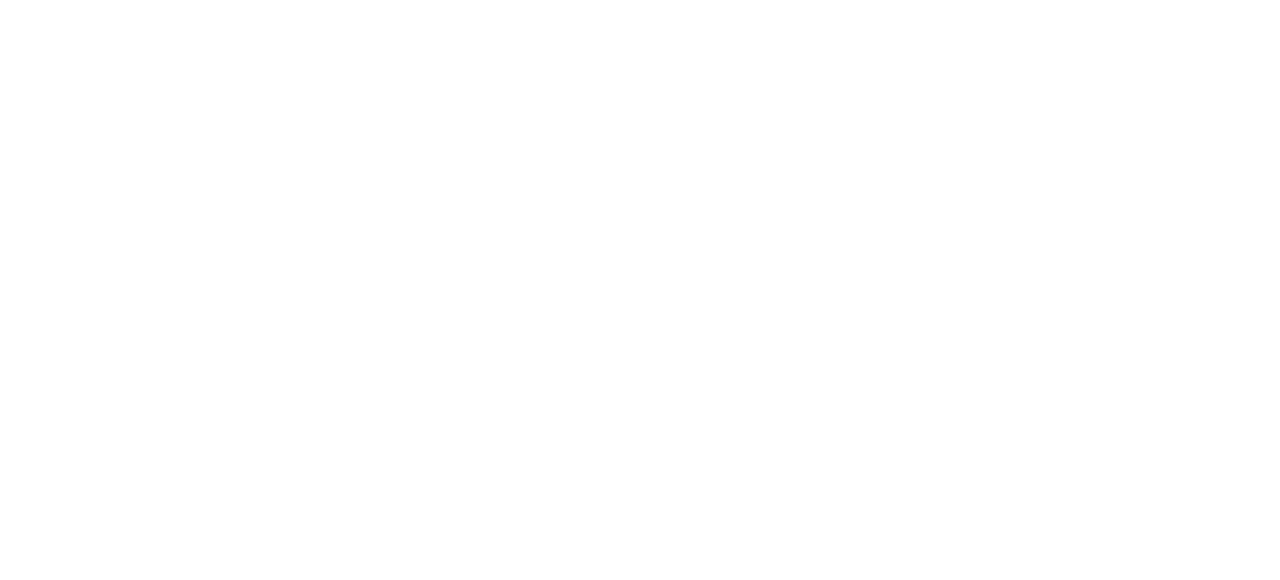
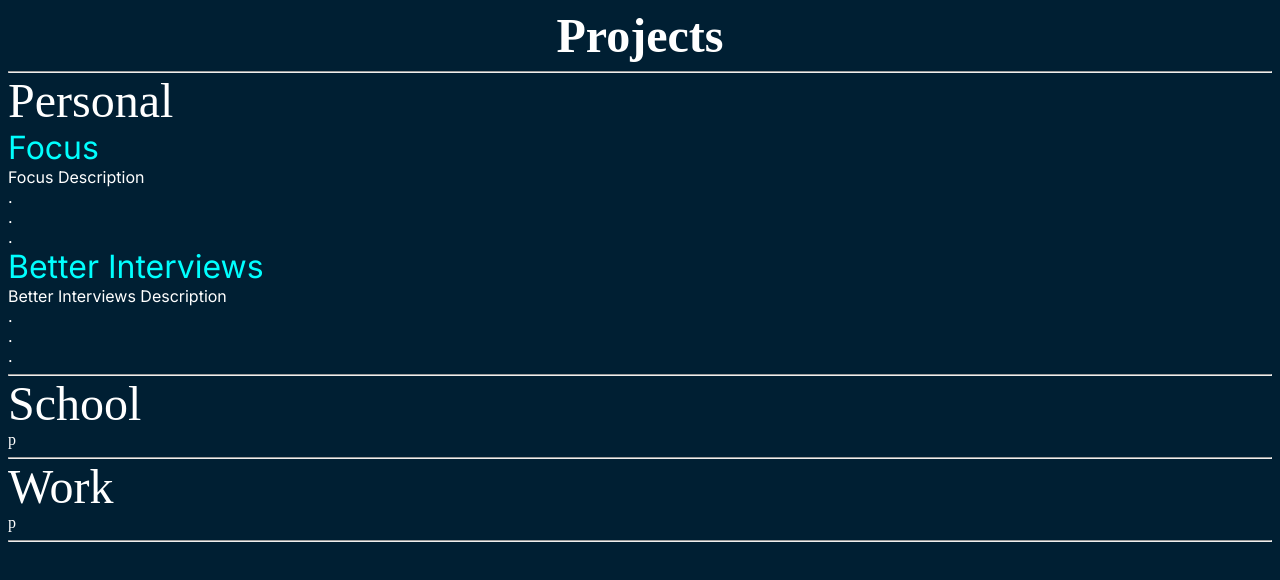
Before and after one commit to Jirrer/Portfolio.github.io, a plain HTML site: page index.html in a window 1280 px wide. Drawn offline with Linux system fonts and the light colour scheme.

Commit message:
worked on index

```diff
--- /dev/null
+++ b/Focus/styles.css
@@ -0,0 +1,3 @@
+h1 {
+    text-align: center;
+}
--- a/index.html
+++ b/index.html
@@ -4,8 +4,30 @@
     <meta charset="UTF-8">
     <meta name="viewport" content="width=device-width, initial-scale=1.0">
     <title>John Irrer - Portfolio</title>
+    <link rel="stylesheet" href="styles.css">
+    <link href='https://fonts.googleapis.com/css?family=Inter' rel='stylesheet'>
+    <h1>Projects</h1>
+    <hr>
 </head>
 <body>
+    <h2>Personal</h2>
+    <a href="Focus/Focus.html">Focus</a>
+    <p>Focus Description</p>
+    <p>.</p>
+    <p>.</p>
+    <p>.</p>
+    <a href="Better_Interviews/Better_Interviews.html">Better Interviews</a>
+    <p>Better Interviews Description</p>
+    <p>.</p>
+    <p>.</p>
+    <p>.</p>
+    <hr>
+    <h2>School</h2>
+    p
+    <hr>
+    <h2>Work</h2>
+    p
+    <hr>
 
 </body>
 </html>
--- a/styles.css
+++ b/styles.css
@@ -0,0 +1,45 @@
+body {
+    background-color: #001f33;
+    color: white;
+}
+
+h1 {
+    margin-bottom: 0;
+    margin-top: 0;
+    text-align: center;
+    font-size: 48px;
+}
+
+hr {
+    margin-top: 1/2;
+    margin-bottom: 0;
+}
+
+a {
+    font-family: 'Inter';
+    font-size: 32px;
+    font-weight: 100;
+    text-decoration: none;
+}
+
+a:link, a:visited {
+    color: #00ffff;
+}
+
+a:hover, a:active {
+    color: #00bfff	;
+}
+
+p {
+    margin-top: 0;
+    margin-bottom: 0;
+    font-family: 'Inter';
+    font-weight: 100;
+}
+
+h2 {
+    margin-bottom: 0;
+    margin-top: 0;
+    font-size: 48px;
+    font-weight: 100;
+}
```
Also changed, not shown: Better_Interviews/Better_Interviews.html (added, +16 -0 lines), Focus/Focus.html (added, +16 -0 lines).
